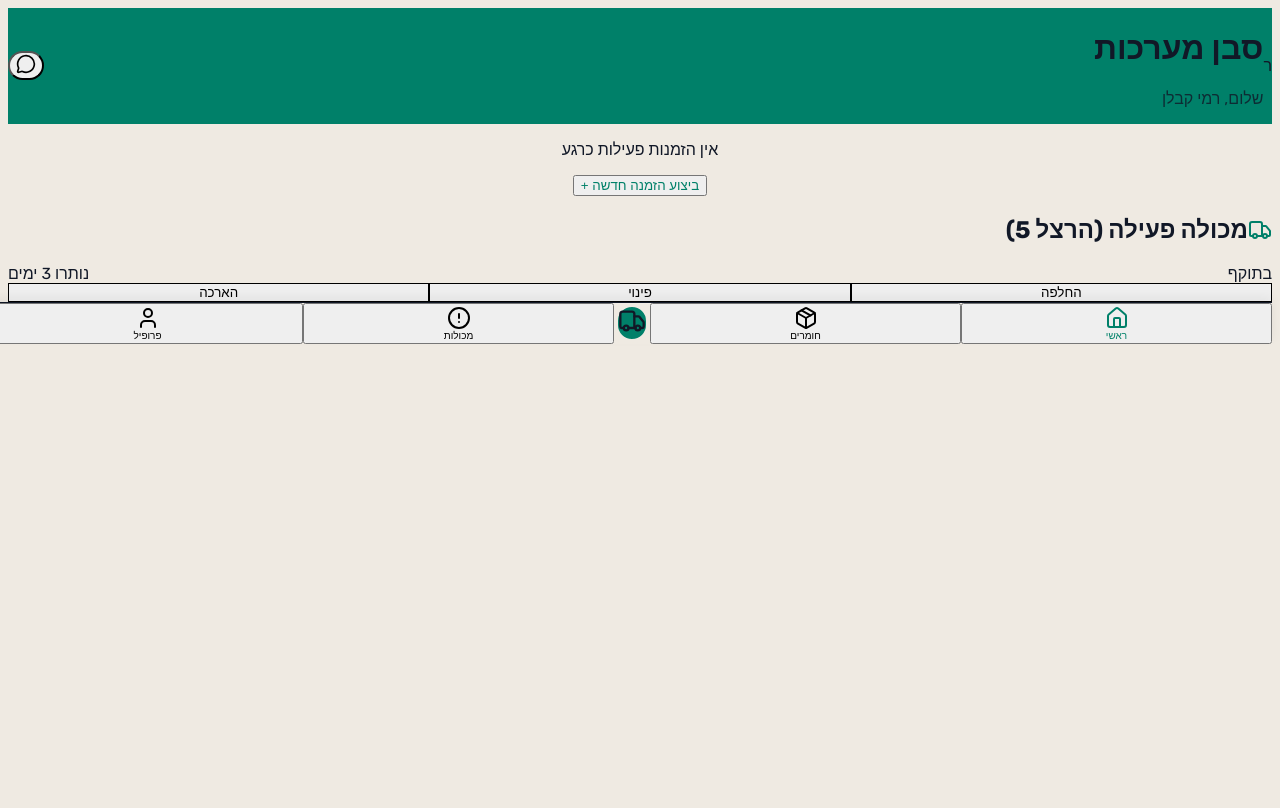
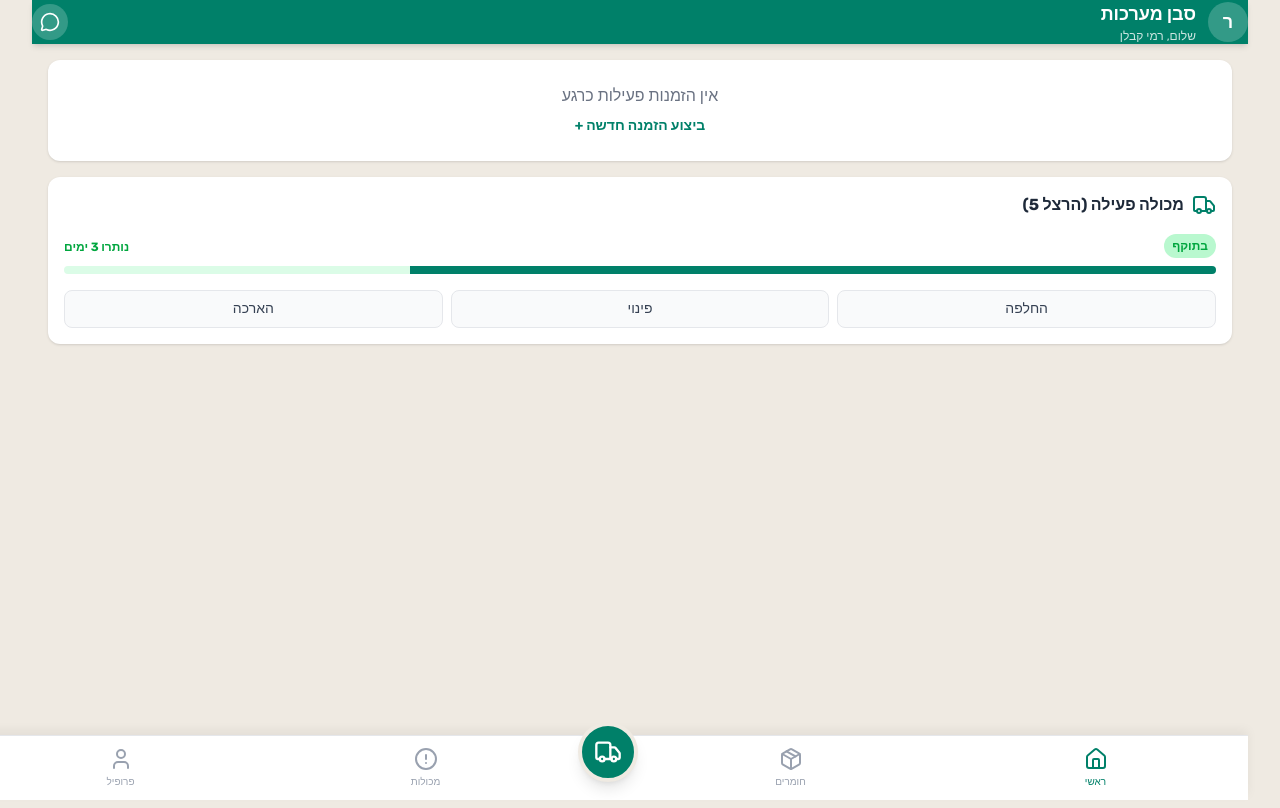
Before and after one commit to saban942025-cyber/ap94, a Next.js app: page / in a window 1280 px wide. Built offline with nearby package versions, Linux system fonts and the light colour scheme; no server answers; the database is empty.

Commit message:
Update globals.css

```diff
--- a/src/app/globals.css
+++ b/src/app/globals.css
@@ -1,28 +1,22 @@
-@tailwind base;
-@tailwind components;
-@tailwind utilities;
+@import "tailwindcss";
 
+@theme {
+  --color-background: #efeae2;
+  --color-foreground: #111827;
+  --font-sans: var(--font-rubik), ui-sans-serif, system-ui, sans-serif;
+}
+
+/* הגדרות CSS רגילות */
 :root {
-  --background: #efeae2; /* רקע קרם/וואטסאפ */
+  --background: #efeae2;
   --foreground: #111827;
 }
 
-body {
-  color: var(--foreground);
-  background: var(--background);
-  font-family: var(--font-rubik), sans-serif;
-}
-
-/* הגדרת גובה מלא לדף כדי למנוע פסים לבנים */
 html, body {
   height: 100%;
   background-color: var(--background);
-}
-
-body {
   color: var(--foreground);
   font-family: var(--font-rubik), sans-serif;
-  /* מניעת קפיצות גלילה במובייל */
   overscroll-behavior-y: none;
   -webkit-font-smoothing: antialiased;
 }
@@ -40,7 +34,7 @@ body {
   -webkit-tap-highlight-color: transparent;
 }
 
-/* עיצוב פס גלילה עדין */
+/* עיצוב פס גלילה */
 ::-webkit-scrollbar {
   width: 8px;
   height: 8px;
```
